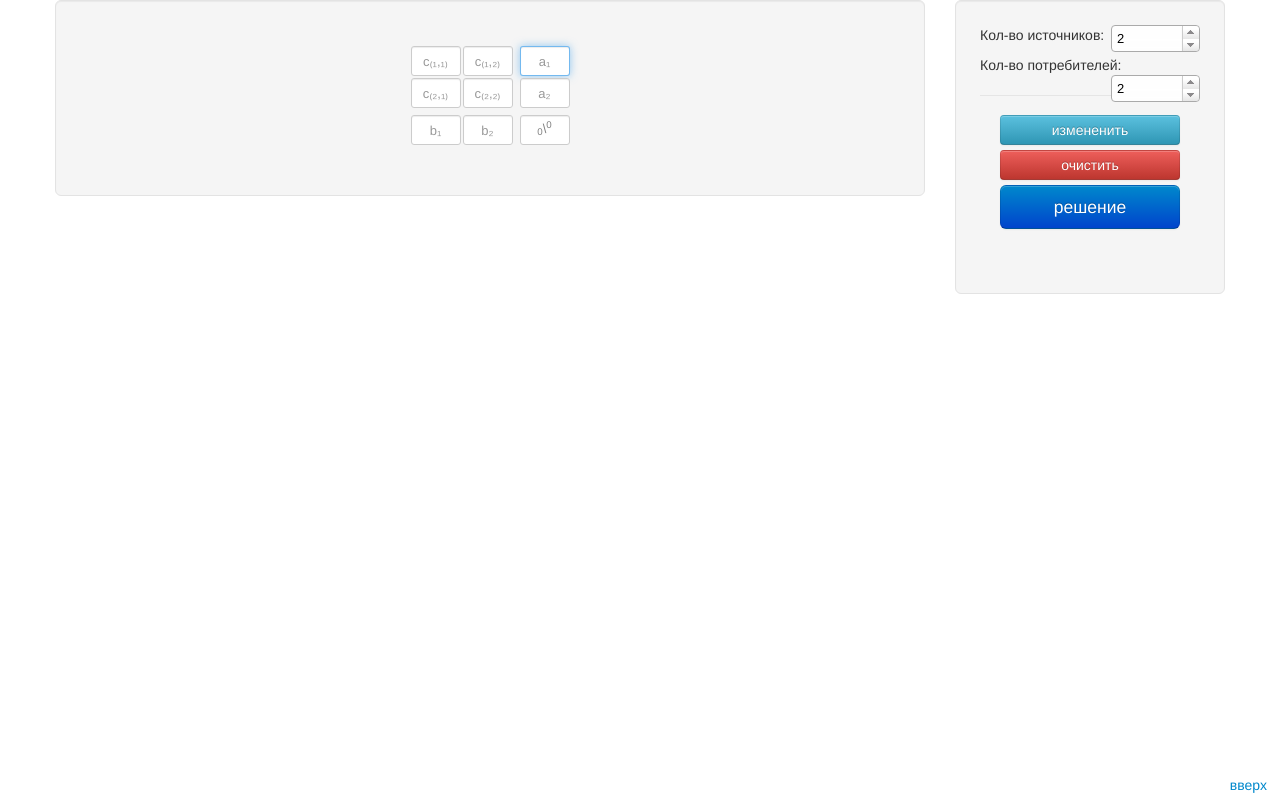
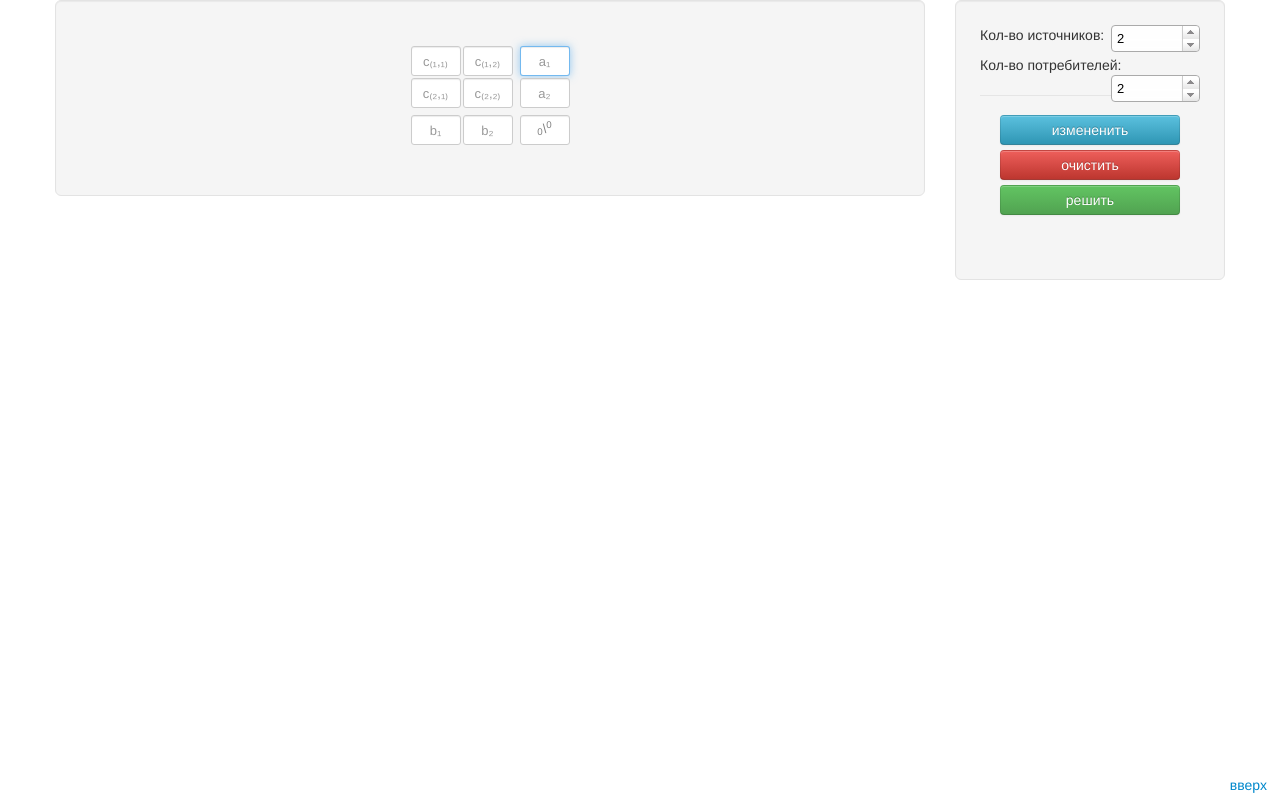
Before and after one commit to lopien/transport, a plain HTML site: page index.html in a window 1280 px wide. Drawn offline with Linux system fonts and the light colour scheme.

Commit message:
Add files via upload

```diff
--- a/index.html
+++ b/index.html
@@ -62,13 +62,13 @@
                             <div class="form-actions">
                                 <button type="button" id="button-edit" class="btn btn-block btn-info" tabindex="10001">измененить</button>
                                 <button type="button" id="button-reset" class="btn btn-block btn-danger" tabindex="10002">очистить</button>
-                                <button type="button" id="button-calculate" class="btn btn-block btn-large btn-primary" tabindex="10000">решение</button>
+                                <button type="button" id="button-calculate" class="btn btn-block btn-success" tabindex="10000">решить</button>
                             </div>
                         </form>
 
-                        <div  class="well well-large" style="display: none;">
+                        <!-- <div  class="well well-large" style="display: none;">
                             <ul id="navigation"></ul>
-                        </div>
+                        </div> -->
                         <div id="to-top">
                             <a href="#top" class="btn btn-link">
                                 вверх
```
